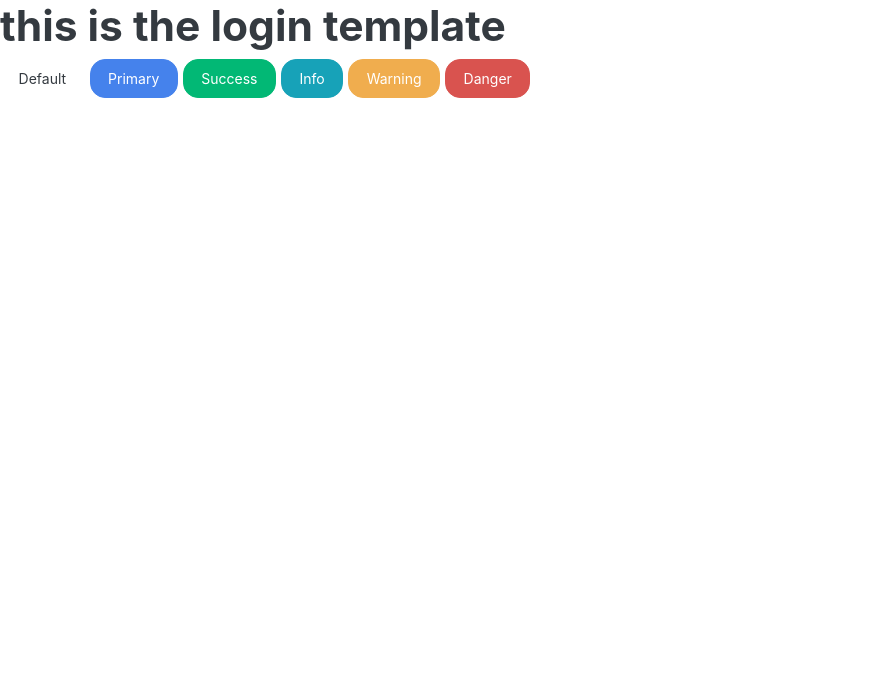
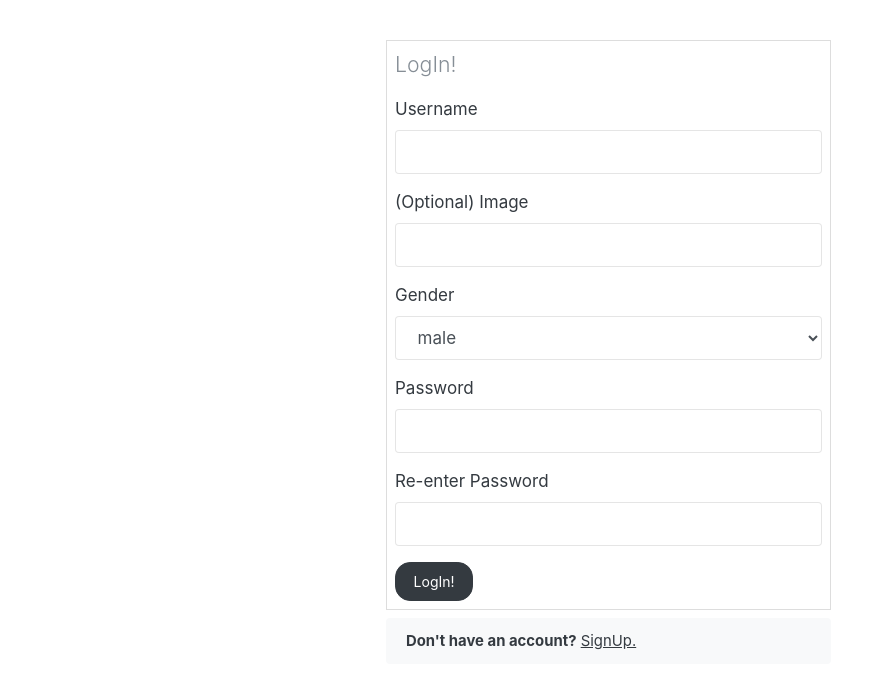
Before and after one commit to moayed-mustafa/word-seach-app, a Flask app: template auth/templates/auth/login.html in a window 1280 px wide. Shown: the top 695 px of the page, without its empty margins (0-894 px from the left). Run offline with Flask 2, Linux system fonts and the light colour scheme; the template is opened without the code that fills it: values that come from a table or form of the project are taken from there, others are empty; parts of the project's set-up code (start-up, migrations or seed data) failed here and were passed over; some libraries are stand-ins or nearby versions.

Commit message:
signup and login routes implemented

```diff
--- a/auth/auth.py
+++ b/auth/auth.py
@@ -1,22 +1,73 @@
 
 
 
-from flask import Flask,Blueprint, render_template, request, flash, redirect, session, g
+from flask import Flask,Blueprint, render_template, request, flash, redirect, session, g, url_for
 from flask_debugtoolbar import DebugToolbarExtension
-from forms import SignupForm
+from sqlalchemy.exc import IntegrityError
+from forms import SignupForm, LoginForm
+from models import User, db
 
 
 auth_BP = Blueprint('auth_blueprint', __name__,
                     template_folder='templates/auth',
                     static_folder='static')
 
-@auth_BP.route('/signup')
-def signup():
+
+        # Utility methods and variables
+CURR_USER_KEY = 'current_user'
+def login(user):
+    session[CURR_USER_KEY] = user.id
+
+
+def logout():
+    if CURR_USER_KEY in session:
+        del session[CURR_USER_KEY]
+    # use this to make a custome 404 page
+# @app.errorhandler(404)
+# def not_found():
+#     """Page not found."""
+#     return make_response(render_template("404.html"), 404)
+
+@auth_BP.route('/signup', methods=['GET','POST'])
+def signup_route():
+    """ take user credintials from the form, hashes the password and signs user up."""
     form = SignupForm()
+    if form.validate_on_submit():
+        # cls, username, email, password, image_url, gender
+        try:
+            user = User.signup(
+                username=form.username.data,
+                email=form.email.data,
+                password=form.password.data,
+                image_url=form.image_url.data or User.image_url.default.arg,
+                gender = form.gender.data
+            )
+            db.session.add(user)
+            db.session.commit();
+            flash('user has been created', 'success')
+            return redirect(url_for('homepage'))
+        except IntegrityError:
+            flash('Username is already taken', 'danger')
+            return render_template('/signup.html', form=form)
 
-    return render_template('/signup.html', form)
+
+    return render_template('/signup.html', form=form)
+
 # ===============================================================================================
 
-@auth_BP.route('/login')
-def login():
-    return render_template('/login.html')
+@auth_BP.route('/login', methods=['GET', 'POST'])
+def login_route():
+    """ route for logging the user to the system """
+    form = LoginForm()
+    if form.validate_on_submit():
+        user = User.authenticate(form.username.data, form.password.data)
+        if user:
+            login(user)
+            flash(f'welcome {user.username}', 'success')
+            # we should take the user to his profile
+            return redirect(url_for('homepage'))
+        flash('Invalid credintials', 'danger')
+
+
+
+    return render_template('/login.html', form=form)
--- a/auth/templates/auth/login.html
+++ b/auth/templates/auth/login.html
@@ -5,16 +5,60 @@
     <meta name="viewport" content="width=device-width, initial-scale=1.0">
     <link href="https://stackpath.bootstrapcdn.com/bootswatch/4.5.0/litera/bootstrap.min.css" rel="stylesheet" integrity="sha384-Gr51humlTz50RfCwdBYgT+XvbSZqkm8Loa5nWlNrvUqCinoe6C6WUZKHS2WIRx5o" crossorigin="anonymous">
 
+
     <title>Document</title>
 </head>
 <body>
-    <h1>this is the login template</h1>
-    <a href="#" class="btn btn-default">Default</a>
-    <a href="#" class="btn btn-primary">Primary</a>
-    <a href="#" class="btn btn-success">Success</a>
-    <a href="#" class="btn btn-info">Info</a>
-    <a href="#" class="btn btn-warning">Warning</a>
-    <a href="#" class="btn btn-danger">Danger</a>
+  <div class="container">
+    <div class="row">
+      <div class="col-3">
 
+      </div>
+      <div class="col-md-5 m-3">
+
+        <form method="POST" class='border p-2 mt-4'>
+
+
+                <p class='lead'>LogIn!</p>
+            {{ form.hidden_tag() }}
+            {% for field in form
+                    if field.widget.input_type != 'hidden'%}
+                    <fieldset>
+                        {{field.label}}
+                        {{field(class_="form-control")}}
+                        <ul class="errors">
+                            {% for error in field.errors %}
+                            <p class="alert alert-danger">
+                                {{error }}
+                        </p>
+
+
+                        </ul>
+                        {% endfor%}
+                    </fieldset>
+
+            {% endfor %}
+            <button class="btn btn-dark ">LogIn!</button>
+        </form>
+        <div class="alert  alert-light  mt-2">
+          <span  > <strong>Don't have an account?</strong>  <a href= {{url_for('auth_blueprint.signup_route')}}>SignUp.</a></span>
+
+        </div>
+    </div>
+
+    <div class="col-3">
+
+    </div>
+
+  </div>
+</div>
+
+<div class="container" style="margin-top: 2em;">
+  {% for cat, msg in get_flashed_messages(with_categories=true) %}
+  <div class="alert alert-{{cat}}">{{msg}}</div>
+  {% endfor %}
+</div>
 </body>
+
+
 </html>
```
Also changed, not shown: auth/requirements.txt (added, +23 -0 lines), auth/templates/auth/signup.html (+49 -10 lines).
